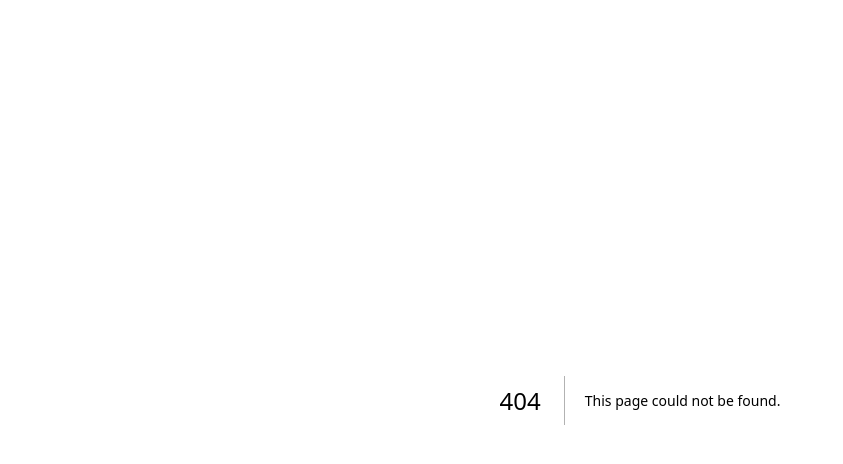
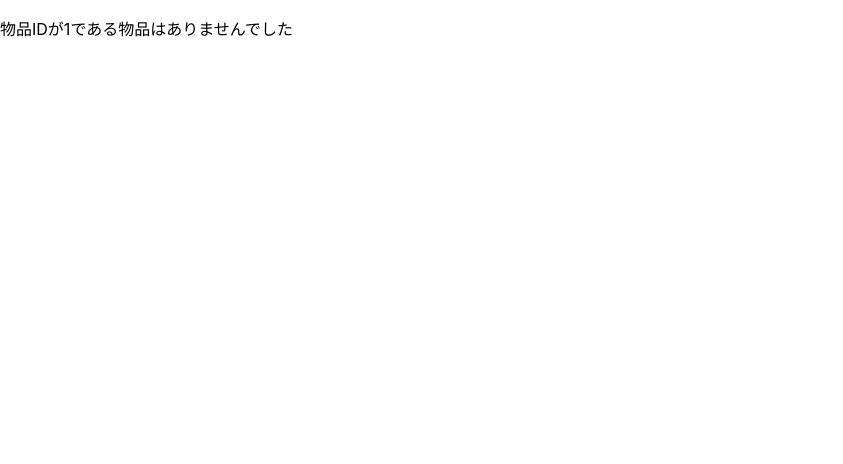
Before and after one commit to sohosai/qr-frontend, a Next.js app: page /fixtures/1 in a window 1280 px wide. Before the commit this address had no page. Shown: the top 464 px of the page, without its empty margins (0-843 px from the left). Built offline with nearby package versions, Linux system fonts and the light colour scheme.

Commit message:
物品を確認できる個別のページを作成

```diff
--- /dev/null
+++ b/src/pages/fixtures/[id].tsx
@@ -0,0 +1,55 @@
+import Head from 'next/head'
+import { useRouter } from 'next/router'
+
+/**
+ * 物品を確認できる
+ */
+const FixturesId = () => {
+  const router = useRouter()
+  let { id } = router.query
+  if (typeof id !== "string") {
+    id = ""
+  }
+  type Fixture = {
+    id: string,
+    name: string
+  }
+  const fixtures = [
+    {
+      id: "8gzvj",
+      name: "世界でいちばん簡単なUnixのe本"
+    }
+  ]
+  const findFixture = (id: string): Fixture | null => {
+    for (const fixture of fixtures) {
+      if (id === fixture.id) {
+        return fixture
+      }
+    }
+    return null
+  }
+  const fixture = findFixture(id)
+  return (
+    <div>
+      <Head>
+        <title>QR</title>
+        <meta name="description" content="ｶﾆﾁｬﾝ!" />
+        <link rel="icon" href="/favicon.ico" />
+      </Head>
+
+      <main>
+        {fixture !== null ? (
+            <>
+              <p>物品ID: { fixture.id }</p>
+              <p>物品名: { fixture.name }</p>
+            </>
+          ): (
+            <p>物品IDが{ id }である物品はありませんでした</p>
+          )
+        }
+      </main>
+    </div>
+  )
+}
+
+export default FixturesId
```
